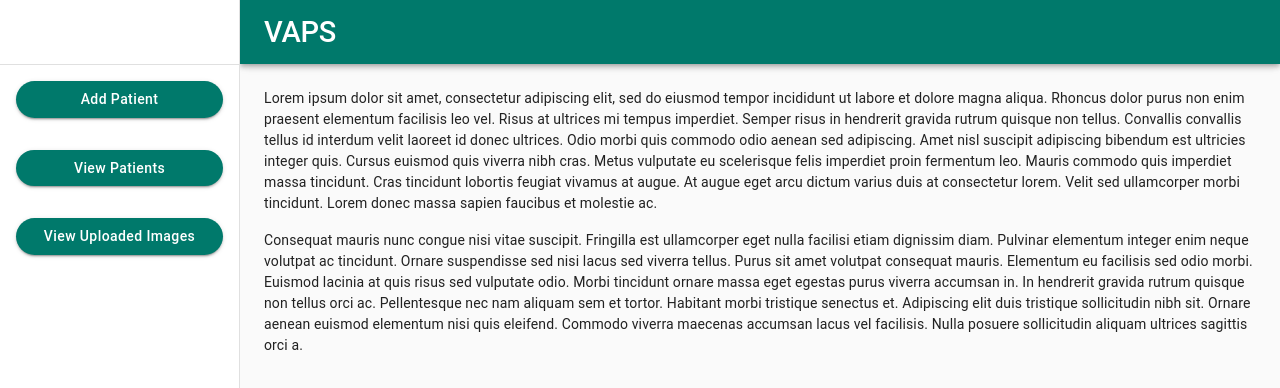
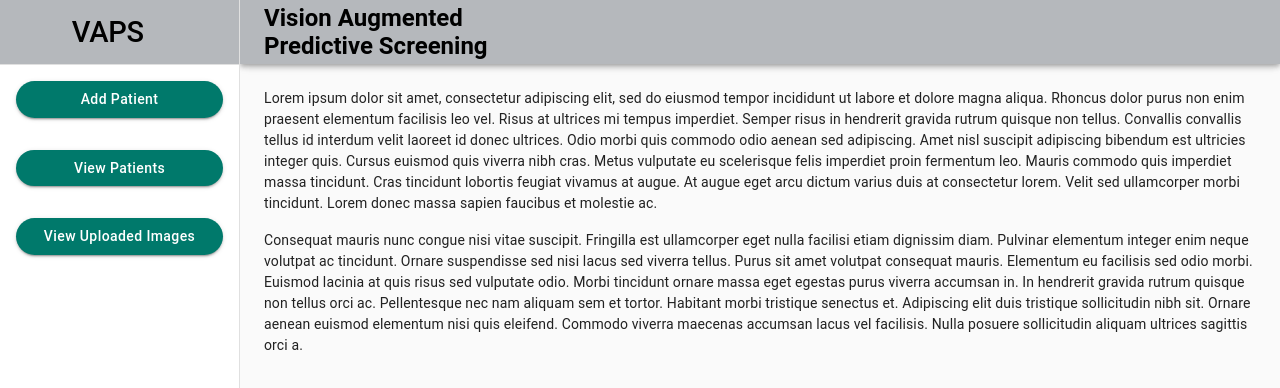
Before and after one commit to shivgaurav27/react-projects, a React (Create React App) app: page / in a window 1280 px wide. Shown: the top 388 px of the page. Built offline with nearby package versions, Linux system fonts and the light colour scheme.

Commit message:
color added to sidebar

```diff
--- a/src/Components/Header/index.js
+++ b/src/Components/Header/index.js
@@ -51,6 +51,10 @@ const useStyles = makeStyles((theme) => ({
       margin: theme.spacing(2),
     },
   },
+  barColor: {
+    background: "#B5B8BC",
+    color: "#000000",
+  },
 }));
 
 function Header(props) {
@@ -65,7 +69,18 @@ function Header(props) {
 
   const drawer = (
     <div>
-      <div className={classes.toolbar} />
+      <div className={`${classes.toolbar} ${classes.barColor}`}>
+        <div
+          style={{
+            position: "relative",
+            top: "50%",
+            left: "30%",
+            transform: "translateY(50%)",
+          }}
+        >
+          <Typography variant="h2">VAPS</Typography>
+        </div>
+      </div>
       <Divider />
       <div className={classes.buttonDirection}>
         <Button variant="contained" color="primary">
@@ -98,7 +113,10 @@ function Header(props) {
   return (
     <div className={classes.root}>
       <CssBaseline />
-      <AppBar position="fixed" className={classes.appBar}>
+      <AppBar
+        position="fixed"
+        className={`${classes.appBar} ${classes.barColor}`}
+      >
         <Toolbar>
           <IconButton
             color="inherit"
@@ -109,8 +127,9 @@ function Header(props) {
           >
             <MenuIcon />
           </IconButton>
-          <Typography variant="h2" noWrap>
-            VAPS
+          <Typography variant="h3" noWrap>
+            Vision Augmented <br />
+            Predictive Screening
           </Typography>
         </Toolbar>
       </AppBar>
```
